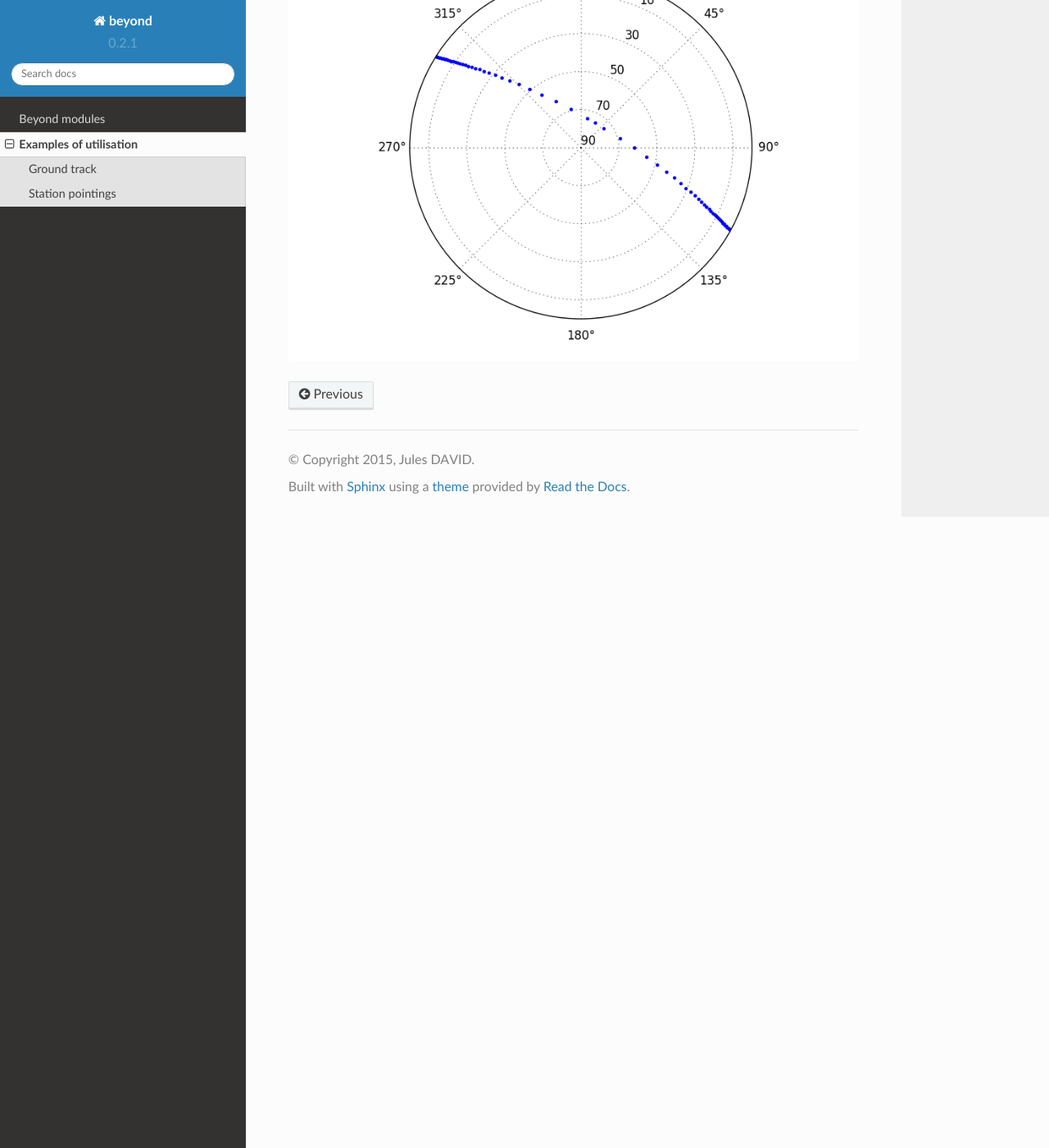
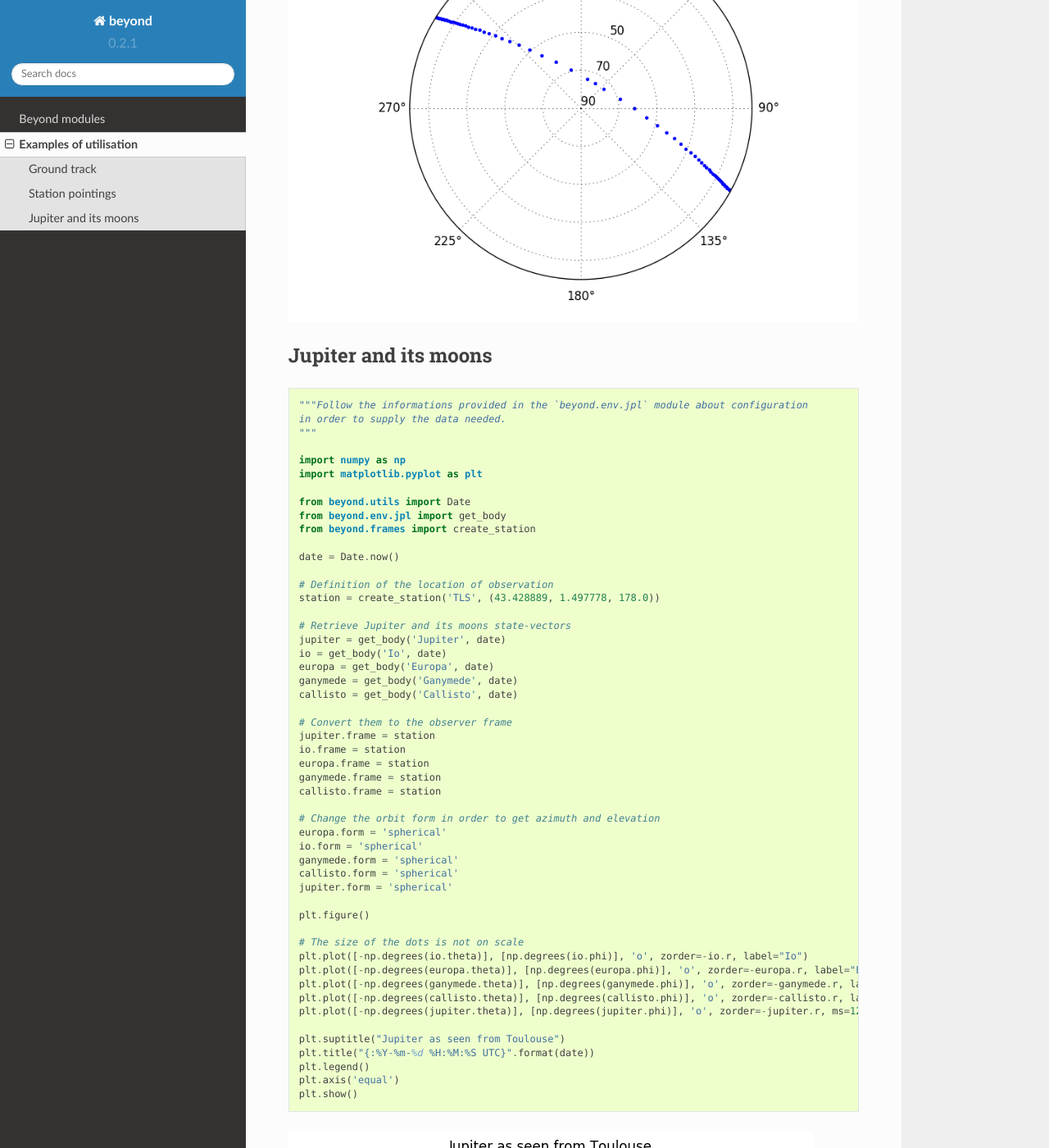
Before and after one commit to galactics/beyond, a Sphinx documentation site: the page built from doc/source/examples.rst, in a window 1280 px wide and 1400 px high, scrolled down 3134 px. Shown: the whole window at 82% size. Built offline with Sphinx 7.4.7 and the Read the Docs theme 2.0.0, drawn with Linux system fonts in a browser that asks for light colours.

Commit message:
Example using JPL ephemeris

```diff
--- /dev/null
+++ b/doc/source/_static/jupiter.py
@@ -0,0 +1,51 @@
+"""Follow the informations provided in the `beyond.env.jpl` module about configuration
+in order to supply the data needed.
+"""
+
+import numpy as np
+import matplotlib.pyplot as plt
+
+from beyond.utils import Date
+from beyond.env.jpl import get_body
+from beyond.frames import create_station
+
+date = Date.now()
+
+# Definition of the location of observation
+station = create_station('TLS', (43.428889, 1.497778, 178.0))
+
+# Retrieve Jupiter and its moons state-vectors
+jupiter = get_body('Jupiter', date)
+io = get_body('Io', date)
+europa = get_body('Europa', date)
+ganymede = get_body('Ganymede', date)
+callisto = get_body('Callisto', date)
+
+# Convert them to the observer frame
+jupiter.frame = station
+io.frame = station
+europa.frame = station
+ganymede.frame = station
+callisto.frame = station
+
+# Change the orbit form in order to get azimuth and elevation
+europa.form = 'spherical'
+io.form = 'spherical'
+ganymede.form = 'spherical'
+callisto.form = 'spherical'
+jupiter.form = 'spherical'
+
+plt.figure()
+
+# The size of the dots is not on scale
+plt.plot([-np.degrees(io.theta)], [np.degrees(io.phi)], 'o', zorder=-io.r, label="Io")
+plt.plot([-np.degrees(europa.theta)], [np.degrees(europa.phi)], 'o', zorder=-europa.r, label="Europa")
+plt.plot([-np.degrees(ganymede.theta)], [np.degrees(ganymede.phi)], 'o', zorder=-ganymede.r, label="Ganymede")
+plt.plot([-np.degrees(callisto.theta)], [np.degrees(callisto.phi)], 'o', zorder=-callisto.r, label="Callisto")
+plt.plot([-np.degrees(jupiter.theta)], [np.degrees(jupiter.phi)], 'o', zorder=-jupiter.r, ms=12, label="Jupiter")
+
+plt.suptitle("Jupiter as seen from Toulouse")
+plt.title("{:%Y-%m-%d %H:%M:%S UTC}".format(date))
+plt.legend()
+plt.axis('equal')
+plt.show()
--- a/doc/source/examples.rst
+++ b/doc/source/examples.rst
@@ -49,3 +47,11 @@
     LOS 02:12:05  118.97    0.01    2323.42    6912.59
 
 .. image:: _static/station.png
+
+Jupiter and its moons
+---------------------
+
+.. literalinclude:: /_static/jupiter.py
+    :language: python
+
+.. image:: _static/jupiter.png
```
Also changed, not shown: other parts of doc/source/examples.rst (+0 -2 lines), README.md (+3 -4 lines), doc/source/api/config.rst (+14 -0 lines), doc/source/_static/jupiter.png (added).
